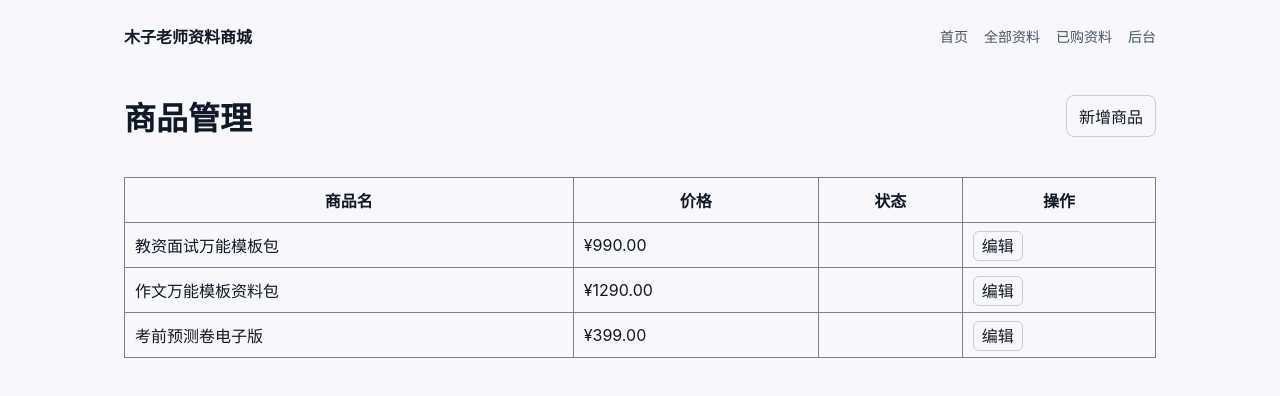
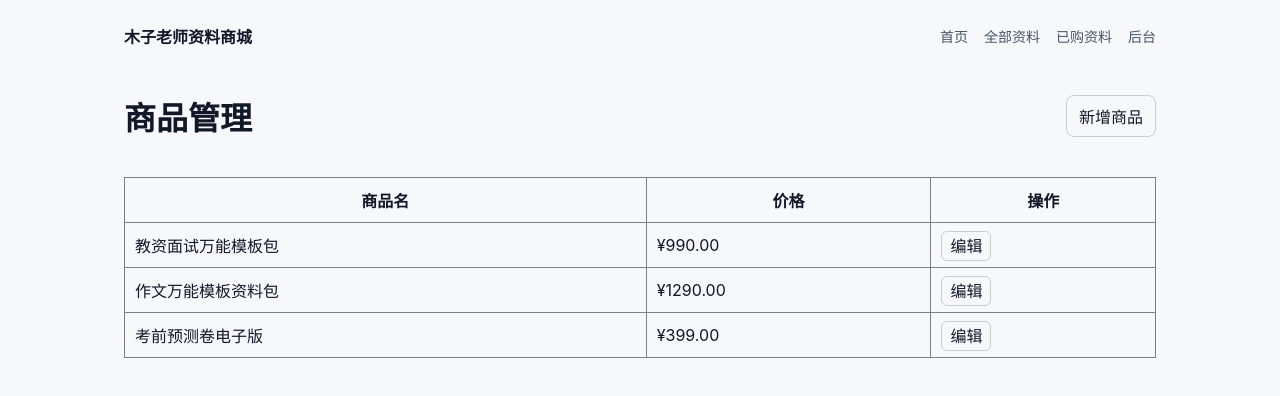
Before and after one commit to muzi2023/digital-material-store, a Next.js app: page /admin/products in a window 1280 px wide. Shown: the top 396 px of the page. Built offline with nearby package versions, Linux system fonts and the light colour scheme.

Commit message:
Refactor Link and table elemefix: remove status column in admin products listnts in page.tsx

```diff
--- a/app/admin/products/page.tsx
+++ b/app/admin/products/page.tsx
@@ -6,24 +6,16 @@ export default function AdminProductsPage() {
     <main style={{ display: "grid", gap: 16 }}>
       <header style={{ display: "flex", justifyContent: "space-between", alignItems: "center" }}>
         <h1>商品管理</h1>
-        <Link
-          href="/admin/products/new"
-          style={{ border: "1px solid #ccc", padding: "8px 12px", borderRadius: 8 }}
-        >
+        <Link href="/admin/products/new" style={{ border: "1px solid #ccc", padding: "8px 12px", borderRadius: 8 }}>
           新增商品
         </Link>
       </header>
 
-      <table
-        border={1}
-        cellPadding={10}
-        style={{ borderCollapse: "collapse", width: "100%" }}
-      >
+      <table border={1} cellPadding={10} style={{ borderCollapse: "collapse", width: "100%" }}>
         <thead>
           <tr>
             <th>商品名</th>
             <th>价格</th>
-            <th>状态</th>
             <th>操作</th>
           </tr>
         </thead>
@@ -32,7 +24,6 @@ export default function AdminProductsPage() {
             <tr key={item.id}>
               <td>{item.title}</td>
               <td>¥{item.price.toFixed(2)}</td>
-              <td>{item.status}</td>
               <td>
                 <Link
                   href={`/admin/products/${item.id}`}
```
